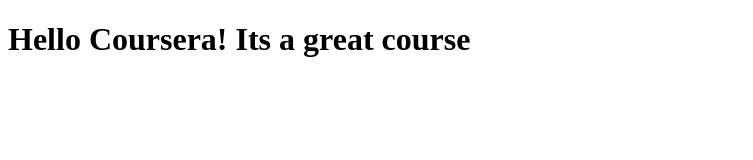
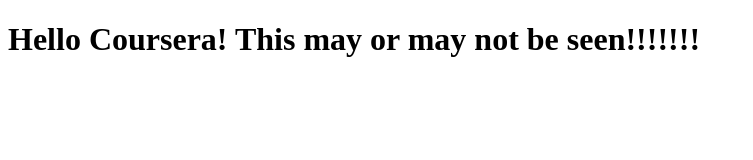
Before and after one commit to ruchiishahh/coursera-test, a plain HTML site: page site/index.html in a window 1280 px wide. Shown: the whole page, without its empty margins (0-753 px from the left). Drawn offline with Linux system fonts and the light colour scheme.

Commit message:
Update index.html

```diff
--- a/site/index.html
+++ b/site/index.html
@@ -4,6 +4,6 @@
 	<title>Hello Coursera!</title>
 </head>
 <body>
-<h1>Hello Coursera! Its a great course</h1>
+<h1>Hello Coursera! This may or may not be seen!!!!!!!</h1>
 </body>
 </html>
```
